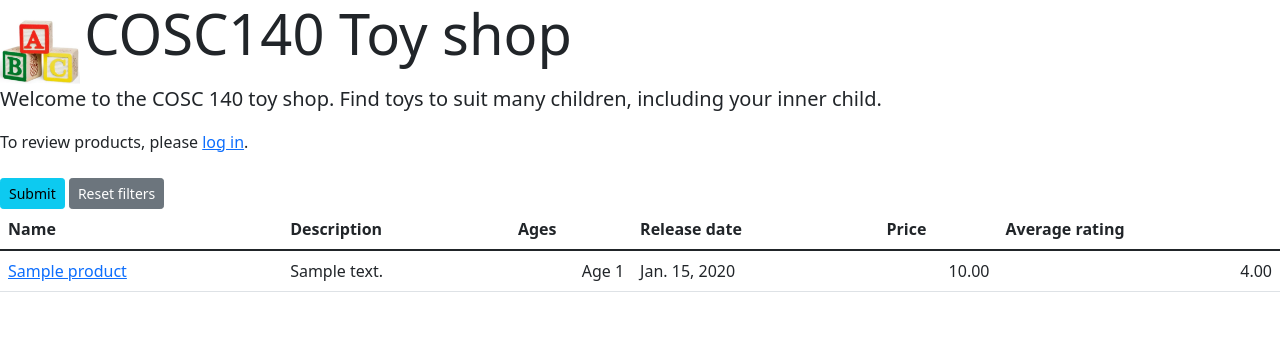
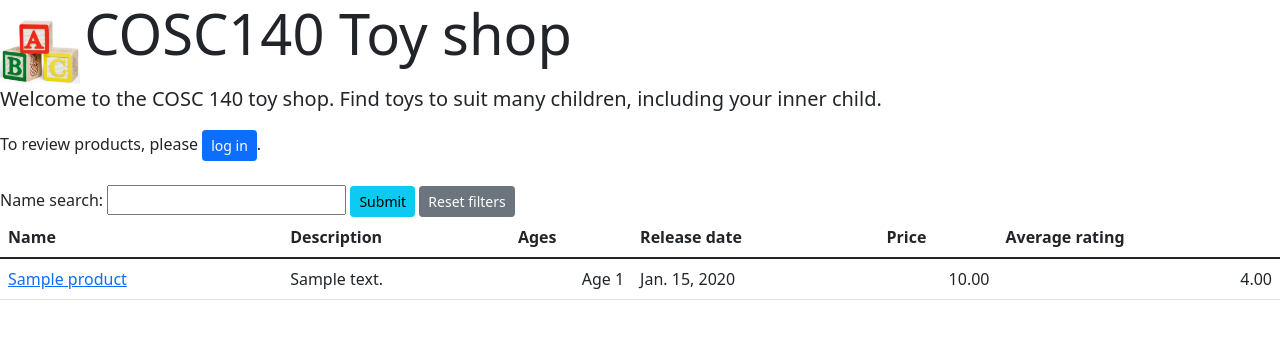
Before and after one commit to cosc140-s22/cosc140-lab5, a Django app: page /products/ in a window 1280 px wide. Shown: the top 339 px of the page. Run offline with Django 4.2, Linux system fonts and the light colour scheme; tables that the repository leaves empty hold one stand-in row (values such as "Sample post"); parts of the project's set-up code (start-up, migrations or seed data) failed here and were passed over.

Commit message:
add login/logout

```diff
--- a/products/templates/base.html
+++ b/products/templates/base.html
@@ -19,7 +19,7 @@
       {% if user.is_authenticated %}
       Welcome, {{ user.username }}. <a class="btn btn-sm btn-primary" href="{% url 'logout' %}">Logout</a>
       {% else %}
-      To review products, please <a href="{% url 'login' %}?next={{request.path}}">log in</a>.
+      To review products, please <a class="btn btn-sm btn-primary" href="{% url 'login' %}?next={{request.path}}">log in</a>.
       {% endif %}
       </div>
       <br>
--- a/products/views.py
+++ b/products/views.py
@@ -1,10 +1,19 @@
 from django.shortcuts import render, get_object_or_404
+from django.db.models import Prefetch
 from .models import Product
+from .forms import ProductFilterForm
 
 def index(request):
-    context = {'products': Product.objects.all().order_by('name')}
+    products = Product.objects.all().order_by('name')
+    form = ProductFilterForm(request.GET)
+    name_search = request.GET.get('name_search')
+    if name_search:
+        products = products.filter(name__icontains=name_search)
+
+    context = {'products': products, 'form': form}
     return render(request, 'products/index.html', context)
 
 def show(request, product_id):
-    context = {'product': get_object_or_404(Product, pk=product_id)}
+    p = get_object_or_404(Product, pk=product_id)
+    context = { 'product':p }
     return render(request, 'products/show.html', context)
```
